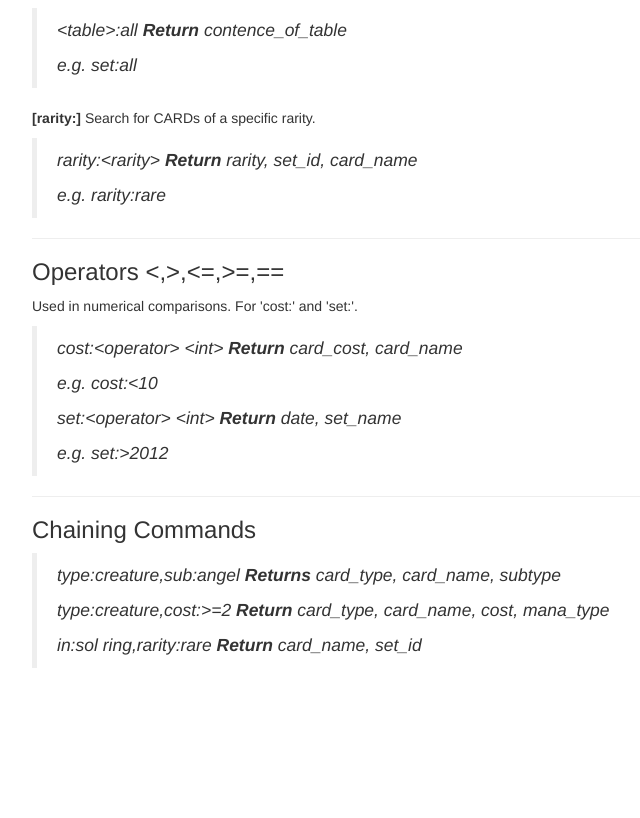
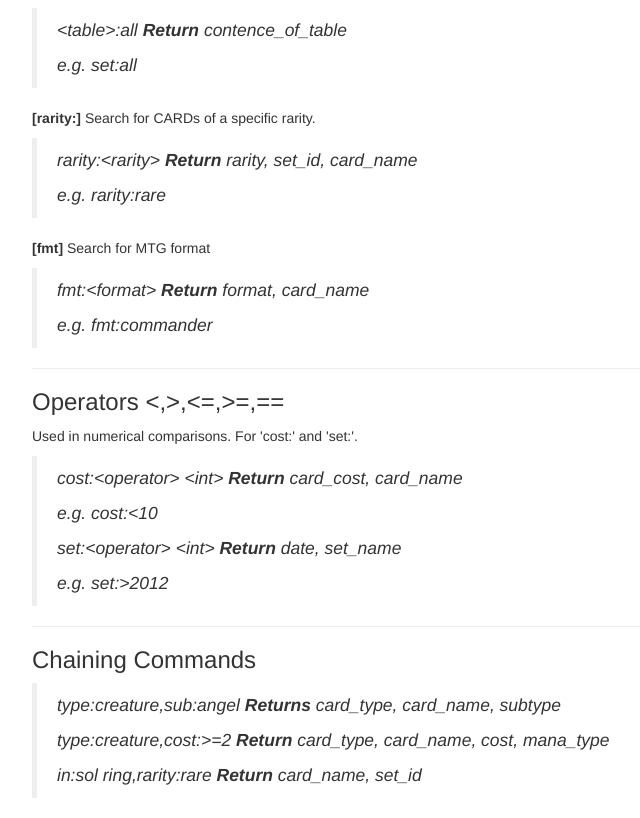
Before and after one commit to akilmarshall/trumark, a Flask app: page / in a window 1280 px wide. Shown: the part 1559-2377 px from the top of the page, without its empty margins (38-678 px from the left). Before the commit the page ends 2227 px from the top, so only its background shows below. Run offline with Flask 2, Linux system fonts and the light colour scheme; some libraries are stand-ins or nearby versions.

Commit message:
added format

```diff
--- a/templates/index.html
+++ b/templates/index.html
@@ -88,6 +88,11 @@
 <p><em>rarity:&lt;rarity&gt; <strong>Return</strong> rarity, set_id, card_name</em></p>
 <p><em>e.g. rarity:rare</em></p>
 </blockquote>
+<p><strong>[fmt]</strong> Search for MTG format</p>
+<blockquote>
+<p><em>fmt:&lt;format&gt; <strong>Return</strong> format, card_name<br /></em></p>
+<p><em>e.g. fmt:commander<br /></em></p>
+</blockquote>
 <hr />
 <h3>Operators &lt;,&gt;,&lt;=,&gt;=,==</h3>
 <p>Used in numerical comparisons. For 'cost:' and 'set:'.</p>
```
